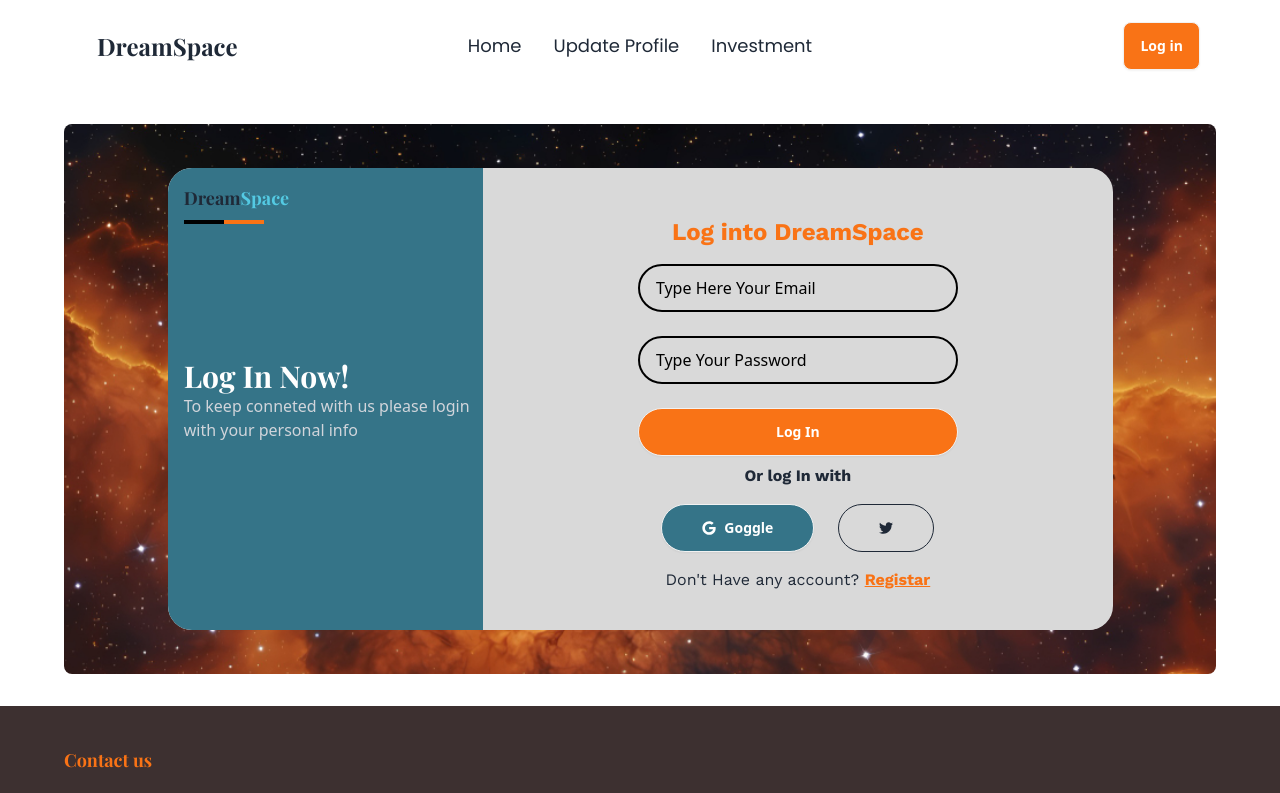
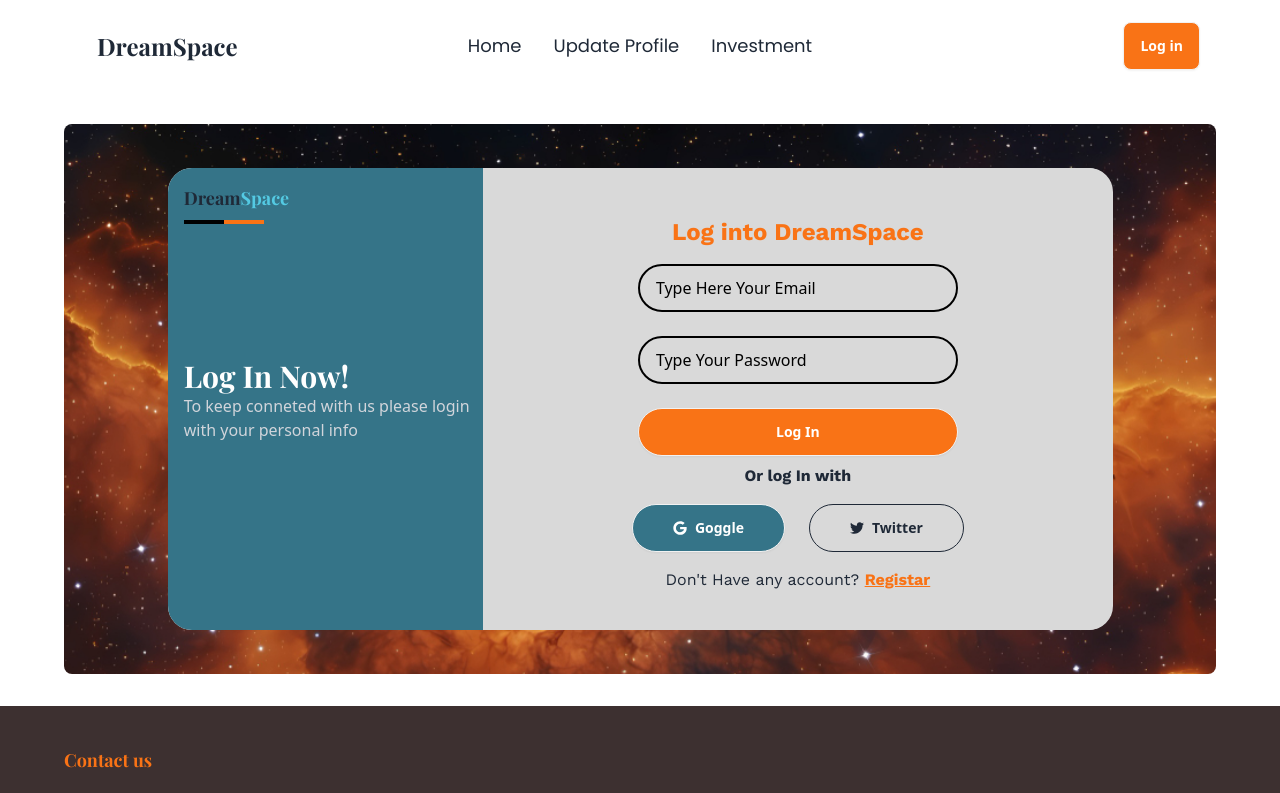
Before and after one commit to rakib3719/DreameSpace, a React (Vite) app: page /login in a window 1280 px wide. Shown: the top 793 px of the page. Built offline with nearby package versions, Linux system fonts and the light colour scheme; no server answers; a web font is replaced by a local one.

Commit message:
some problem fix

```diff
--- a/src/component/details/Details.jsx
+++ b/src/component/details/Details.jsx
@@ -14,7 +14,7 @@ const {area, description
 , engineers, estate_title, facilities, image, location
 , price
 , segment_name, status
-, unique_feature} = mainData
+} = mainData
 
     return (
  <div  className=" w-[94%] md:w-[90%] mx-auto mt-8">
--- a/src/component/login/Login.jsx
+++ b/src/component/login/Login.jsx
@@ -1,6 +1,6 @@
 import { useContext } from "react";
 import {  FaGoogle, FaTwitter } from "react-icons/fa";
-import { Link,  useLocation, useNavigate } from "react-router-dom";
+import { Link,  ScrollRestoration,  useLocation, useNavigate } from "react-router-dom";
 import { ContextAuth } from "../../context/AuthContext";
 import { ToastContainer, toast } from "react-toastify";
 import { Helmet } from "react-helmet-async";
@@ -40,6 +40,9 @@ const twiterLogin = ()=> {
         e.preventDefault()
         const email = e.target.email.value
         const password = e.target.password.value
+
+
+
 logIn(email, password)
 .then(result => {
     console.log(result);
@@ -85,7 +88,7 @@ logIn(email, password)
 <div >
 
 <div className="m-auto  md:mt-[45%]">
-
+<ScrollRestoration></ScrollRestoration>
 <h1 className="text-white animate__animated animate__fadeInLeft font-bold text-3xl font-playFair">  Log In Now! </h1>
 
 
@@ -123,7 +126,10 @@ className="login-main md:col-span-2 rounded-b-3xl  md:rounded-l-none md:rounded-
 <p className="mt-2 font-bold font-workSense">Or log In with</p>
 
 <button onClick={googleLogin} className="btn bg-[#357488] md:max-w-xs rounded-full hover:bg-[#4595ae] mt-2 text-white md:px-10 mr-3" > <FaGoogle></FaGoogle>  Goggle </button>
-<button onClick={twiterLogin} className="btn btn-outline mt-4 md:px-10 ml-3 max-w-xs rounded-full">  <FaTwitter></FaTwitter></button>
+<button onClick={twiterLogin} className="btn btn-outline mt-4 md:px-10 ml-3 max-w-xs  font-bold rounded-full">  <FaTwitter></FaTwitter>
+
+Twitter
+</button>
 </div>
 
 <p className="mt-4  text-center font-workSense pb-8"> Don't Have any account? <Link to={'/registar'} className="text-orange-500 font-bold underline">Registar</Link> </p>
--- a/src/pages/aboutUs/Invesment.jsx
+++ b/src/pages/aboutUs/Invesment.jsx
@@ -40,7 +40,7 @@ Investing in DreamSpace is advantageous because it offers stable returns, divers
 <br />
 
 <p  data-aos="fade-right" data-aos-duration="1500" data-aos-delay="2000" className="text-[#666666] font-workSense">
-Investing in DreamSpace Real Estate means aligning with a company that cherishes dreams and assists in finding the ideal home. Their seasoned team, market expertise, and innovative strategies ensure well-informed decisions and dream realization. Whether buying, selling, or investing, DreamSpace’s commitment to integrity and personalized attention guides clients towards turning real estate aspirations into reality.</p>
+Investing in DreamSpace Real Estate means aligning with a company that cherishes dreams and assists in finding the ideal home. Their seasoned team, market expertise, and innovative strategies ensure well-informed decisions and dream realization. Whether buying, selling, or investing, DreamSpace commitment to integrity and personalized attention guides clients towards turning real estate aspirations into reality.</p>
 </div>
 <div data-aos="fade-up" data-aos-duration="1500" className="about-right mt-8 lg:mt-0 flex-1" >
 
@@ -154,7 +154,7 @@ className='text-3xl font-playFair  mt-24 font-bold text-center' >
  Honored Investors</h1>
 <p    data-aos="fade-right"
    data-aos-duration="2000"  data-aos-delay="200"  className='text-orange-500 mt-3 font-workSense text-center'>
-   Our honored investors benefit from our team's expertise and dedicated service.</p>
+   Our honored investors benefit from our teams expertise and dedicated service.</p>
 
 <div  className="flex mt-4 mb-4 mx-auto w-[10%]" >
 <p   className="bg-blue-800 w-10 h-1 " ></p>
```
